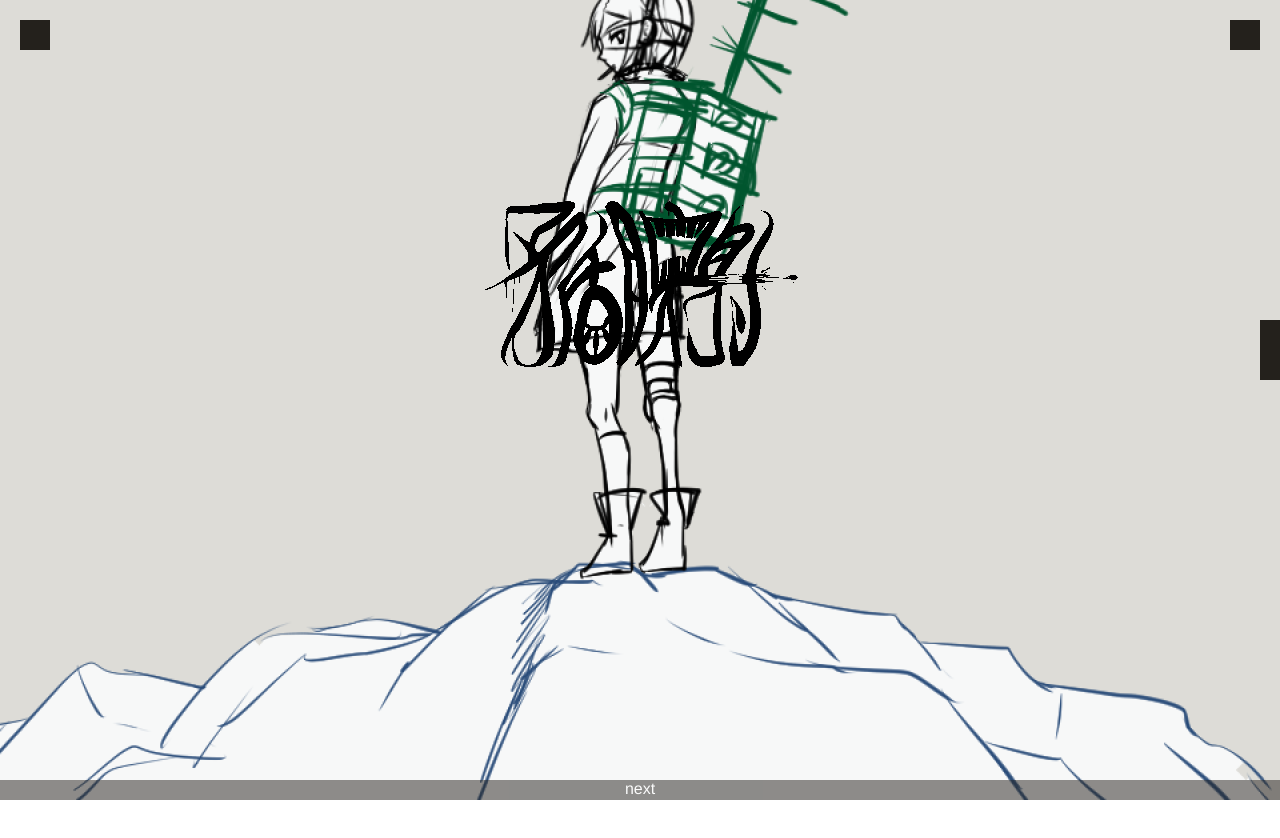
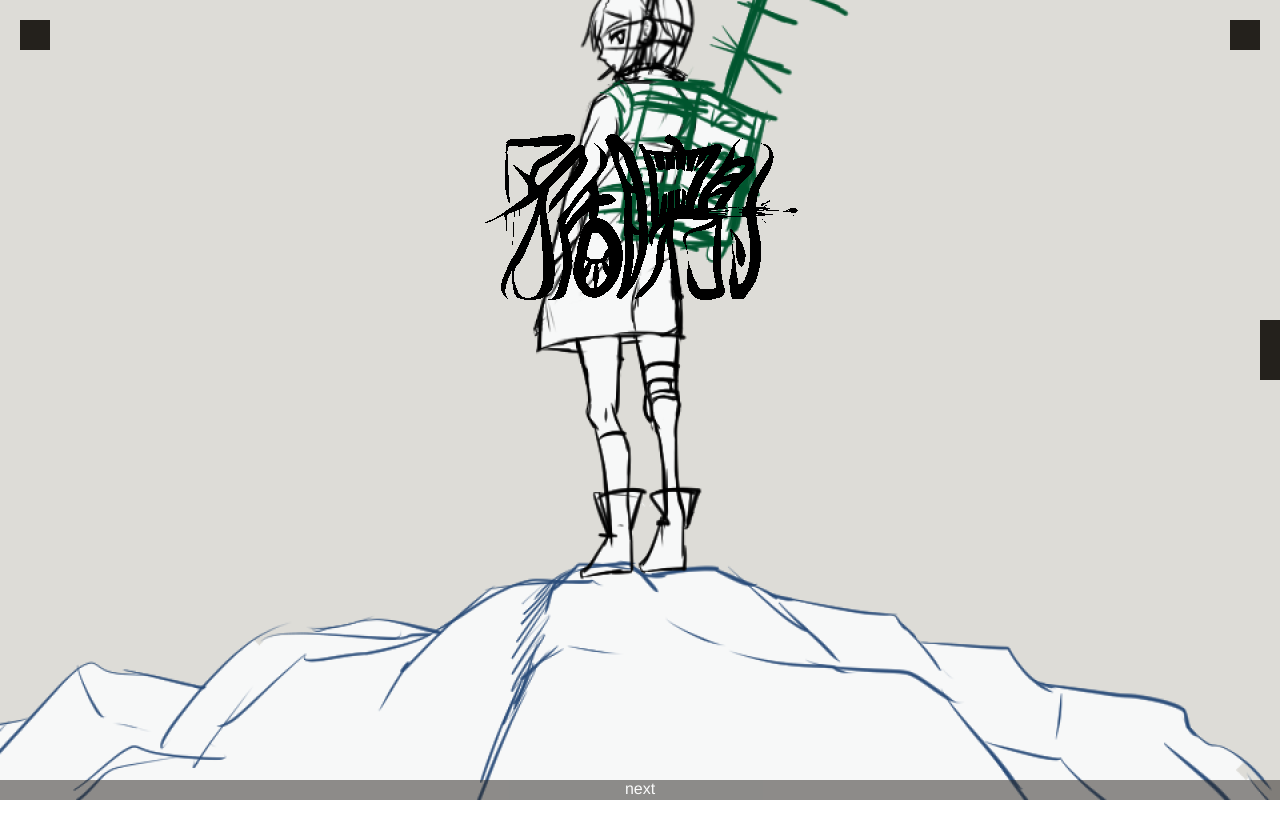
Before and after one commit to nuluee/contradictory-mapping, a plain HTML site: page index.html in a window 1280 px wide. Shown: the top 838 px of the page. Drawn offline with Linux system fonts and the light colour scheme.

Commit message:
logo位置变更

```diff
--- a/css/style.css
+++ b/css/style.css
@@ -82,7 +82,7 @@ div#logo{
 	width:100%;
 	height: 167px;
 	position: absolute;
-	top: 200px;
+	bottom: 500px;
 	margin-left: auto;
 	margin-right: auto;
 	background-image: url(../img/cmcn315167.png);
```
